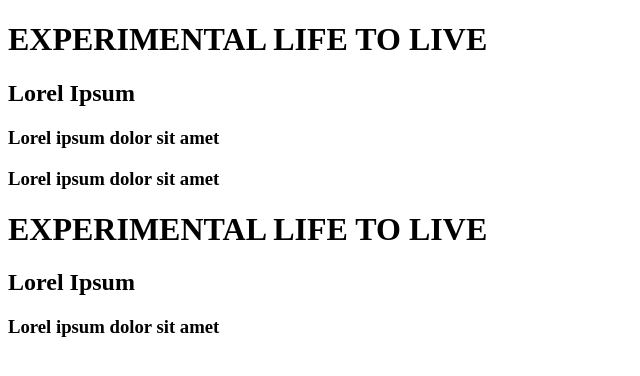
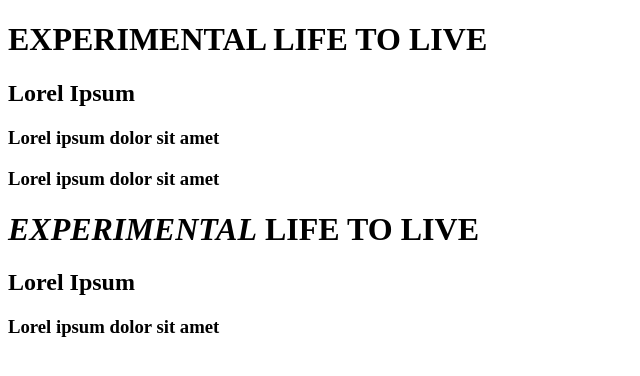
Before and after one commit to katyadzivnel/skvot_task4, a plain HTML site: page index.html in a window 1280 px wide. Shown: the whole page, without its empty margins (0-640 px from the left). Drawn offline with Linux system fonts and the light colour scheme.

Commit message:
Italics added index.html

```diff
--- a/index.html
+++ b/index.html
@@ -7,13 +7,17 @@
 </head>
 <body>
     <p>
-    <h1><b>EXPERIMENTAL LIFE TO LIVE</b></h1>
+    <h1>
+        <b>EXPERIMENTAL LIFE TO LIVE</b>
+    </h1>
     <h2>Lorel Ipsum</h2>
     </p>
     <h3>Lorel ipsum dolor sit amet</h3>
     <h3>Lorel ipsum dolor sit amet</h3>
     <p>
-    <h1><b>EXPERIMENTAL</b> LIFE TO LIVE</h1>
+    <h1>
+        <i>EXPERIMENTAL</i> LIFE TO LIVE
+    </h1>
     <h2>Lorel Ipsum</h2>
     </p>
     <h3>Lorel ipsum dolor sit amet</h3>
```
